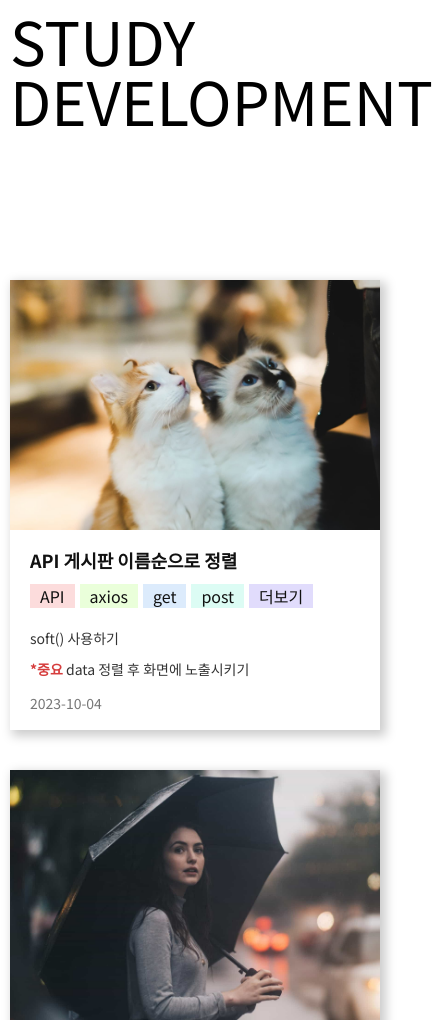
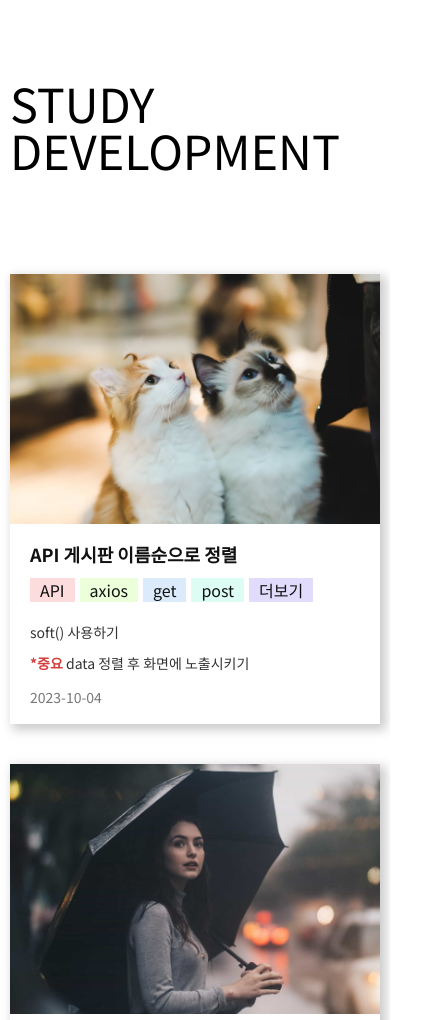
Before and after one commit to Kimhyunwoo72/WebAPI, a plain HTML site: page index.html in a window 390 px wide. Shown: the top 1020 px of the page, 433 px wide, since content can reach past the window. Drawn offline with nearby package versions, Linux system fonts and the light colour scheme.

Commit message:
반응형작업

```diff
--- a/resource/css/page.css
+++ b/resource/css/page.css
@@ -4,7 +4,7 @@
 * {
     font-family: 'Noto Sans KR', sans-serif !important;
 }
-.wrap {padding: 100px;}
+.wrap {overflow: hidden; padding: 100px;}
 .box {margin-top: 50px;}
 .tit {margin-bottom: 40px;}
 th {font-weight: bold; font-size: 20px;}
@@ -18,9 +18,9 @@ td {vertical-align: middle; height: 150px;}
 .paging__inner { display: flex;}
 .paging-item.no-show {opacity: 0; pointer-events: none;}
 .paging-item.active {border: none; background-color: rgb(180, 180, 249); color: #fff;}
-
+.table-layout {table-layout: auto;}
 /* 메인 */
-h1 {text-transform: uppercase; font-size: 60px;}
+h1 {text-transform: uppercase; margin-top: 70px; font-size: 60px;}
 .list {display: flex; flex-wrap: wrap; margin-top: 150px; padding-left: 0;}
 .item { width: calc(25% - 20px); height: auto; margin-right: 20px; margin-bottom: 40px; box-shadow: 4px 4px 10px 2px #ccc; transition: all .5s;}
 .item:hover {box-shadow: 4px 4px 10px 2px #b5d9eb;}
@@ -75,6 +75,7 @@ table.vertical tbody tr td { display:block;}
     .item {width: calc(100% / 2 - 10px); margin-right: auto;}
     .item:nth-child(3n) {margin-right: auto;}
     .item:nth-child(2n) {margin-right: 0;}
+    .box {overflow: scroll; padding-bottom: 30px;}
     .list__text-box {
         padding: 20px;
         padding-bottom: calc(50px);
@@ -87,6 +88,8 @@ table.vertical tbody tr td { display:block;}
 }
 
 @media (max-width:720px) {
+    h1 {font-size: 12vw;}
+    .list {margin-top: 100px;}
     .item {width: 100%;}
     .list__text-box {
         padding: 20px;
```
